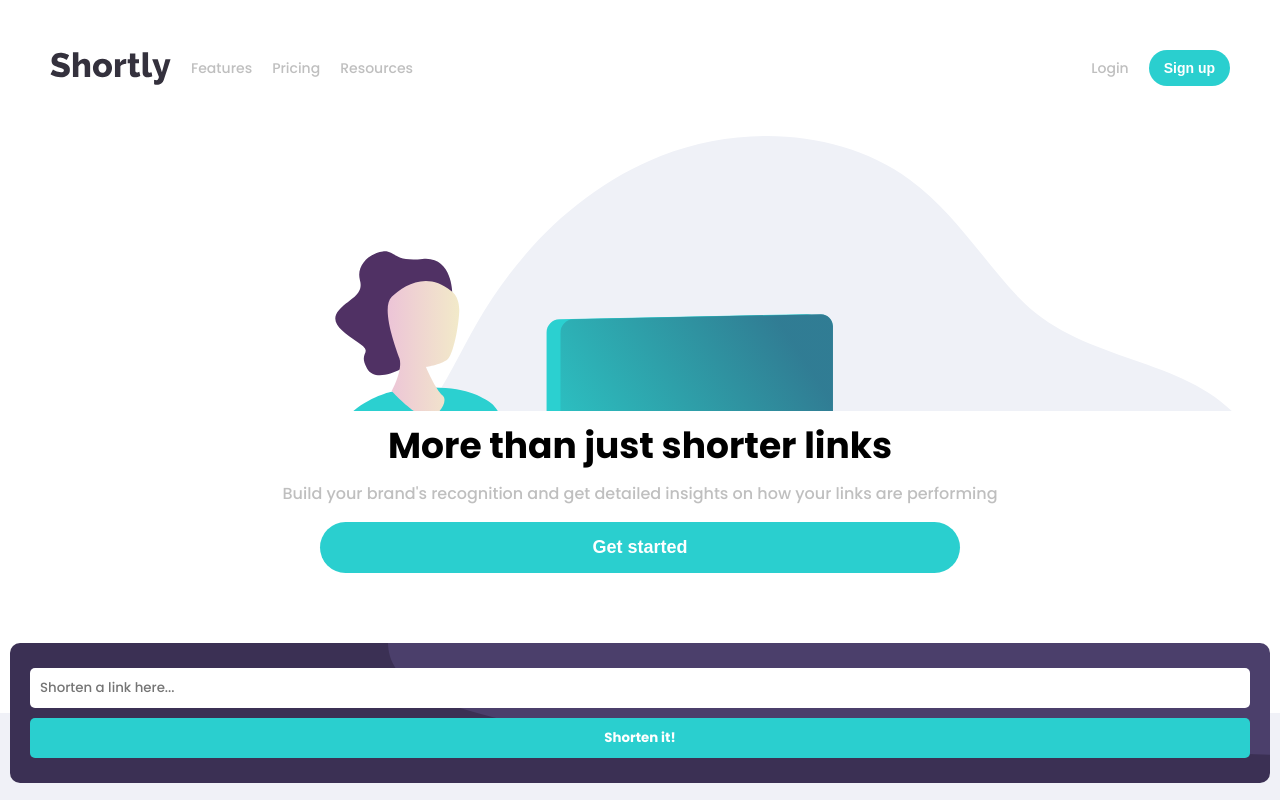
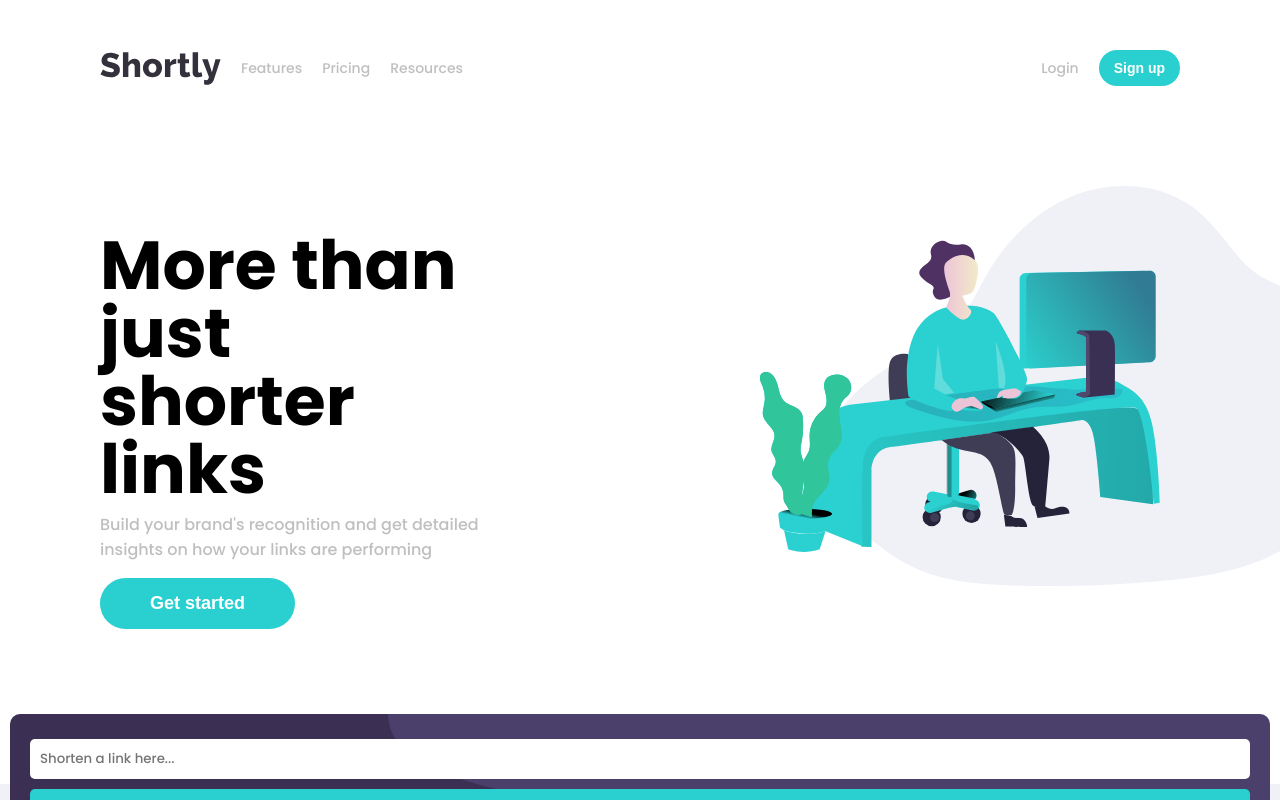
Before and after one commit to awtian/link-shortener, a Vue app: page / in a window 1280 px wide. Shown: the top 800 px of the page. Built offline with nearby package versions, Linux system fonts and the light colour scheme.

Commit message:
desktop main intro

```diff
--- a/src/components/MainIntroduction.vue
+++ b/src/components/MainIntroduction.vue
@@ -1,31 +1,98 @@
 <template>
   <div class="container">
+    <div class="right-desktop-container">
       <img
         width="300"
         height="auto"
-      style="
-        width: 100%;
-        height: 275px;
-        object-fit: cover;
-        object-position: -20% 0;
-      "
+        class="mobile-image"
         src="@/assets/images/illustration-working.svg"
       />
       <h1>More than just shorter links</h1>
       <p>
-      Build your brand's recognition and get detailed insights on how your links
-      are performing
+        Build your brand's recognition and get detailed insights on how your
+        links are performing
       </p>
       <button>Get started</button>
+    </div>
+    <img
+      width="600"
+      height="400"
+      class="desktop-image"
+      src="@/assets/images/illustration-working.svg"
+    />
   </div>
 </template>
 
 <style scoped>
+@media screen and (min-width: 426px) {
+  .container {
+    display: flex;
+    padding: 50px 0px 50px 100px;
+    /* padding: 0px 0px 50px 50px; */
+  }
+
+  .container h1 {
+    font-size: 56px;
+    line-height: 1;
+  }
+
+  .right-desktop-container {
+    padding: 0px 200px 0px 0px;
+  }
+  .right-desktop-container h1 {
+    font-size: 68px;
+    padding-bottom: 0;
+    margin-bottom: 0;
+  }
+
+  .right-desktop-container button {
+    border: 0;
+    font-weight: 700;
+    font-size: 18px;
+    background-color: var(--color-primary-cyan);
+    color: white;
+    padding: 15px 50px;
+    /* width: 50%; */
+    border-radius: 2rem;
+    margin-bottom: 30px;
+    cursor: pointer;
+  }
+
+  .right-desktop-container button:hover {
+    opacity: 0.8;
+    /* background-color: var(--color-neutral-cyan); */
+  }
+  .right-desktop-container p {
+    color: var(--color-neutral-gray);
+    font-size: 16px;
+    margin-top: 8px;
+  }
+  .mobile-image {
+    display: none;
+  }
+
+  .desktop-image {
+    object-fit: cover;
+    object-position: 80px 0;
+  }
+}
+
+@media screen and (max-width: 425px) {
   .container {
     text-align: center;
     /* padding: 10px; */
     font-weight: 500;
     margin-bottom: 110px;
+  }
+
+  .desktop-image {
+    display: none;
+  }
+  .mobile-image {
+    width: 100%;
+    height: 275px;
+    object-fit: cover;
+    object-position: -20% 0;
   }
 
   .container h1 {
@@ -49,4 +116,5 @@
     border-radius: 2rem;
     margin-bottom: 30px;
   }
+}
 </style>
--- a/src/components/NavigationBar.vue
+++ b/src/components/NavigationBar.vue
@@ -125,7 +125,7 @@ export default {
   .container {
     width: 100%;
     display: flex;
-    padding: 50px;
+    padding: 50px 100px;
     align-items: center;
   }
 
@@ -170,5 +170,9 @@ export default {
     border-radius: 2rem;
     /* margin-bottom: 30px; */
   }
+
+  .right-nav button:hover {
+    opacity: 0.8;
+  }
 }
 </style>
```
Lines whose indentation alone changed are shown as unchanged.
